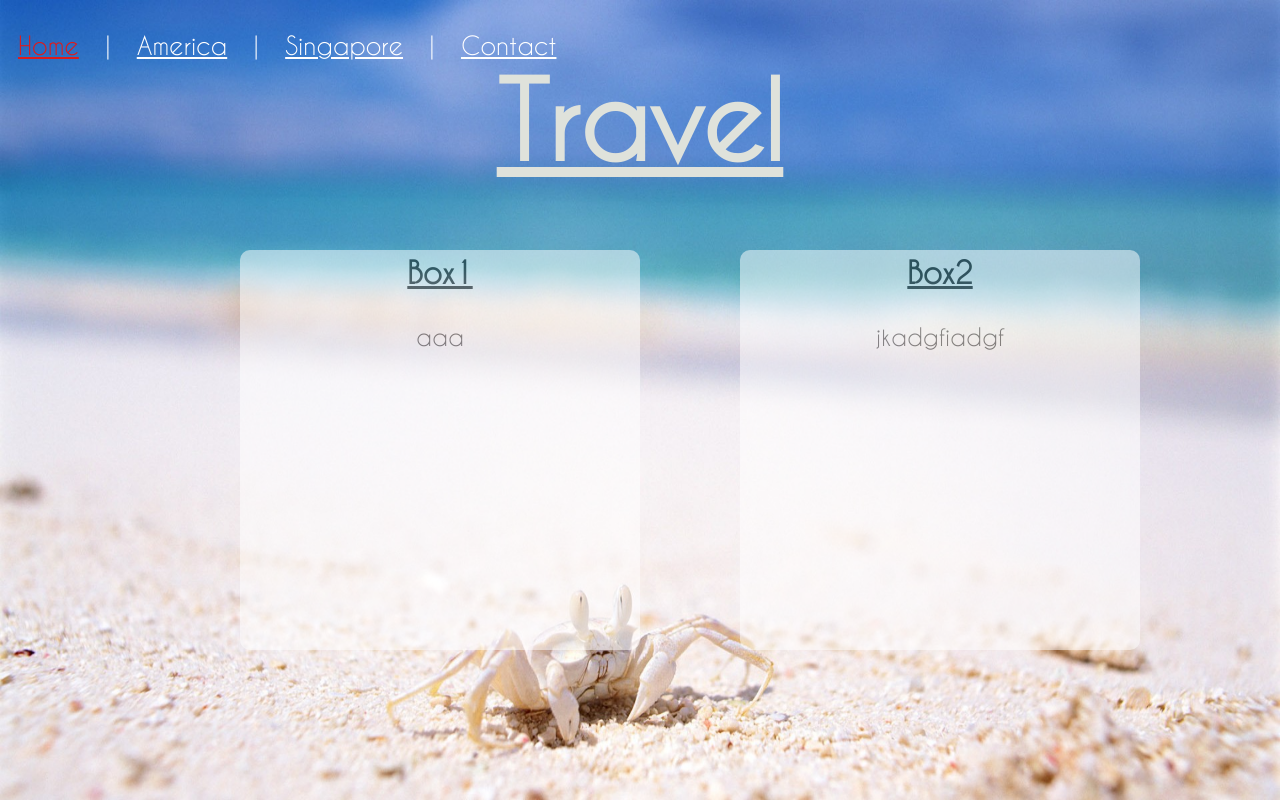
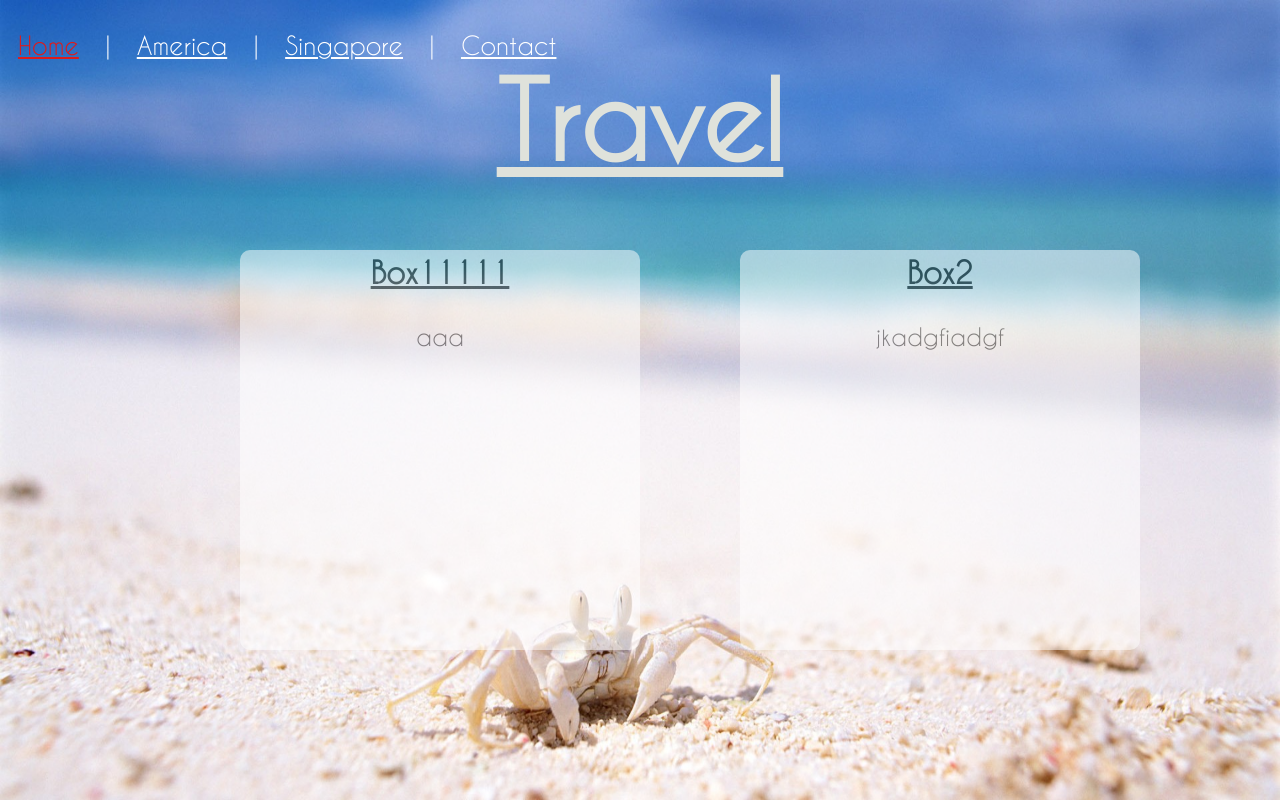
Before and after one commit to alexmccaffrey/website_travel, a plain HTML site: page index.html in a window 1280 px wide. Drawn offline with Linux system fonts and the light colour scheme.

Commit message:
bugatti upload

```diff
--- a/index.html
+++ b/index.html
@@ -34,7 +34,7 @@
     <div class='container1000' align='center'>
             <div class='transparentbox' align='center'>
                 <div class='transparentboxcontenttitle'>
-                    <b>Box1</b>
+                    <b>Box11111</b>
 
                 </div>
                 <div class='transparentboxcontent'>
```
Also changed, not shown: images/Bugatti Veyron.jpg (added).
